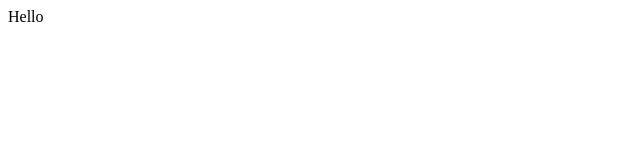
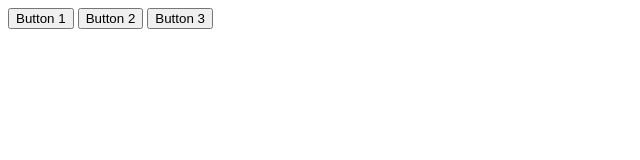
Before and after one commit to Debdip2003/javascript-notes, a plain HTML site: page index.html in a window 1280 px wide. Shown: the whole page, without its empty margins (0-640 px from the left). Drawn offline with Linux system fonts and the light colour scheme.

Commit message:
Refactor HTML structure for consistency and add event delegation example in script.js

```diff
--- a/index.html
+++ b/index.html
@@ -1,14 +1,17 @@
 <!DOCTYPE html>
 <html lang="en">
-<head>
-    <meta charset="UTF-8">
-    <meta name="viewport" content="width=device-width, initial-scale=1.0">
+  <head>
+    <meta charset="UTF-8" />
+    <meta name="viewport" content="width=device-width, initial-scale=1.0" />
     <title>Document</title>
-</head>
-<body>
-
-    Hello
+  </head>
+  <body>
+    <div id="parent">
+      <button>Button 1</button>
+      <button>Button 2</button>
+      <button>Button 3</button>
+    </div>
 
     <script src="script.js"></script>
-</body>
+  </body>
 </html>
```
Also changed, not shown: script.js (+8 -0 lines).
